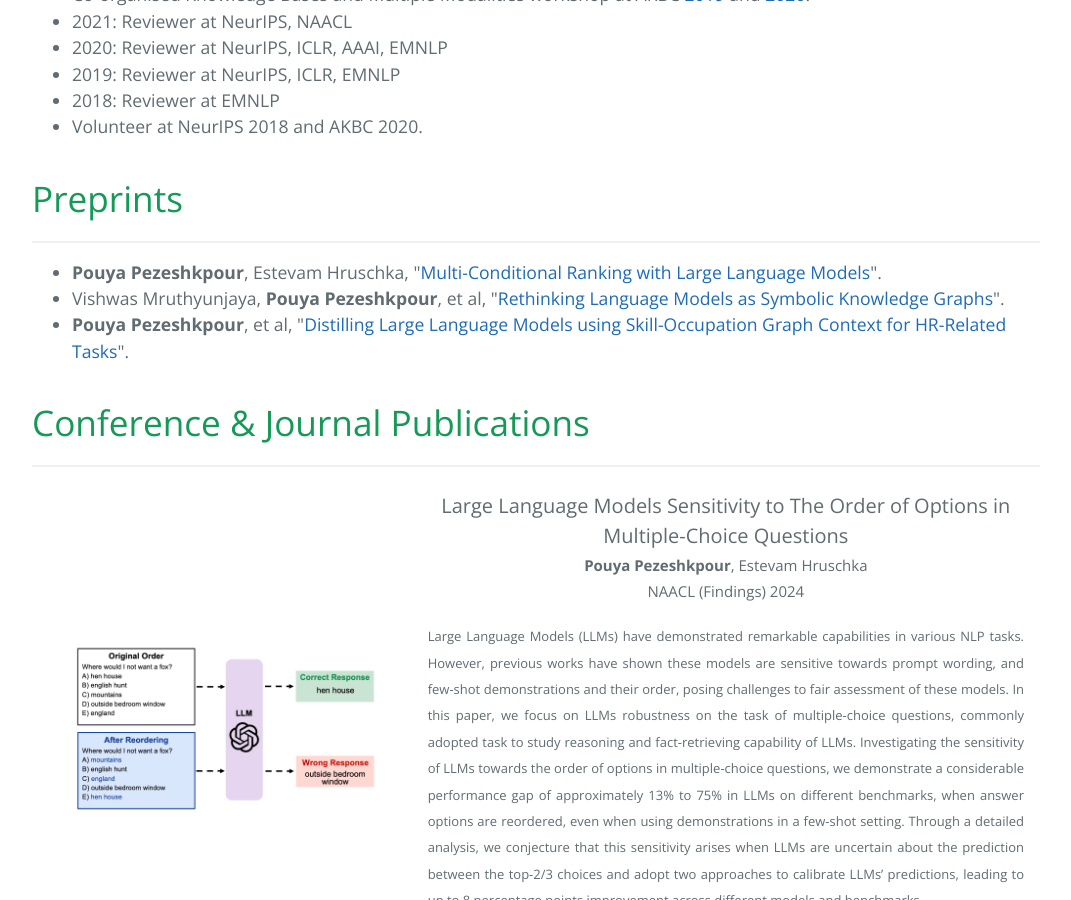
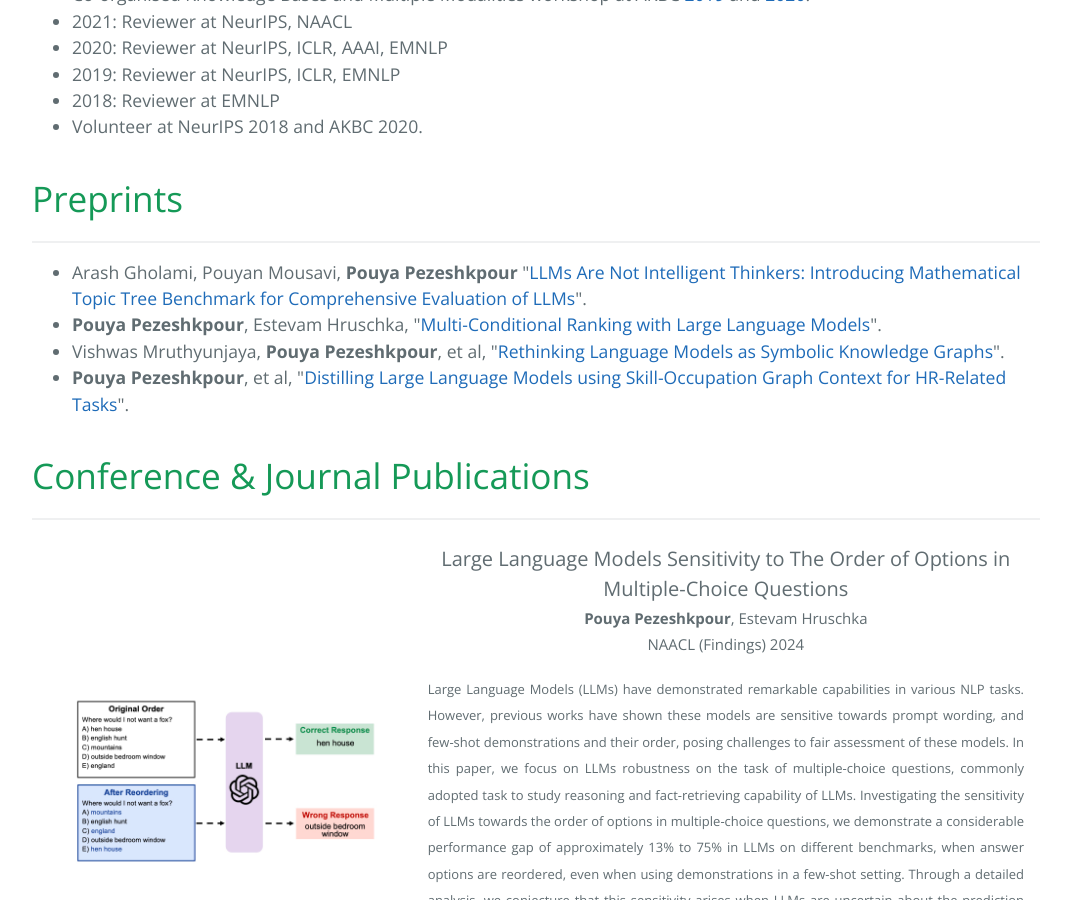
Before and after one commit to pouyapez/pouyapez.github.io, a Jekyll site: the page built from index.md, in a window 1280 px wide and 900 px high, scrolled down 1103 px. Shown: the whole window, without its empty margins (104-1175 px from the left). Built offline with Jekyll 4.4.1, drawn with Linux system fonts in a browser that asks for light colours.

Commit message:
Update index.md

```diff
--- a/index.md
+++ b/index.md
@@ -43,6 +43,7 @@ layout: default
 # Preprints
 * * *
 <ul>
+<li>Arash Gholami, Pouyan Mousavi, <b>Pouya Pezeshkpour</b> "<a href="https://arxiv.org/pdf/2406.05194">LLMs Are Not Intelligent Thinkers: Introducing Mathematical Topic Tree Benchmark for Comprehensive Evaluation of LLMs</a>".</li>
 <li><b>Pouya Pezeshkpour</b>, Estevam Hruschka, "<a href="https://arxiv.org/pdf/2404.00211.pdf">Multi-Conditional Ranking with Large Language Models</a>".</li>
   <li>Vishwas Mruthyunjaya, <b>Pouya Pezeshkpour</b>, et al, "<a href="https://arxiv.org/pdf/2308.13676">Rethinking Language Models as Symbolic Knowledge Graphs</a>".</li>
   <li><b>Pouya Pezeshkpour</b>, et al, "<a href="https://arxiv.org/pdf/2311.06383.pdf">Distilling Large Language Models using Skill-Occupation Graph Context for HR-Related Tasks</a>".</li>
```
